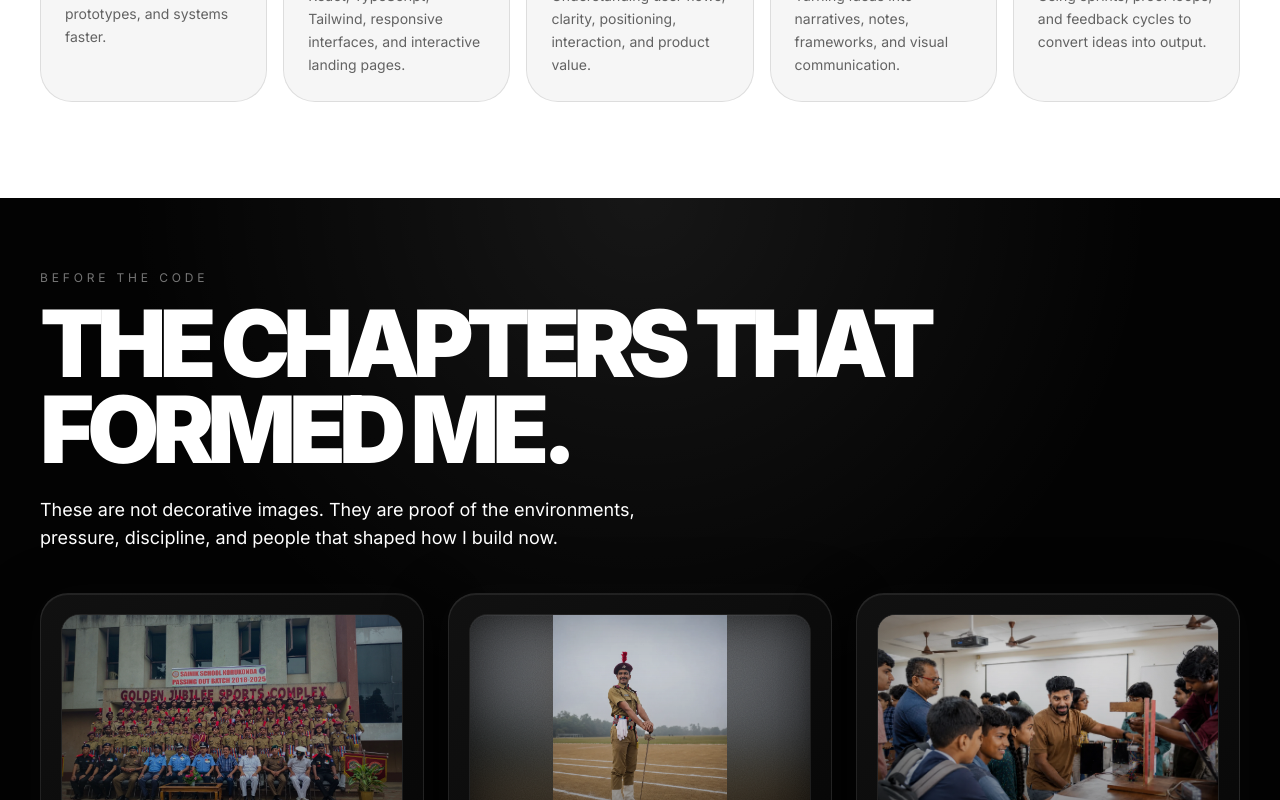
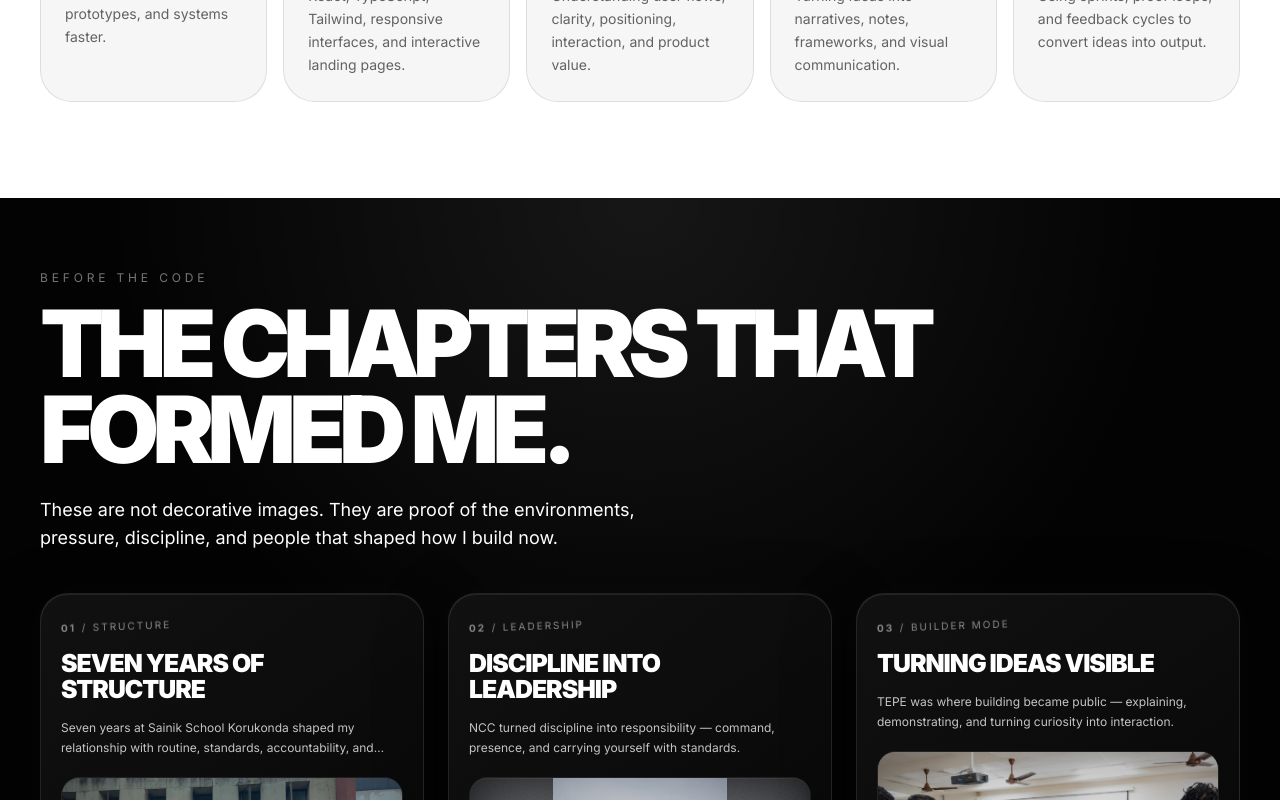
Before and after one commit to batmanvigilante7/hemanthsai, a React (Vite) app: page / in a window 1280 px wide. Shown: the part 11200-12000 px from the top of the page. Built offline with nearby package versions, Linux system fonts and the light colour scheme.

Commit message:
Match chapter cards to Aceternity depth structure

```diff
--- a/src/PortfolioApp.tsx
+++ b/src/PortfolioApp.tsx
@@ -725,8 +725,31 @@ function ChapterCard({ chapter, onOpen, className = '' }: { chapter: Chapter; on
           <div className="chapter-card-glow" />
 
           <CardItem
-            translateZ="95"
-            className={`noise group relative z-0 h-[190px] w-full select-none overflow-hidden rounded-[1.15rem] border border-white/10 bg-black/35 shadow-[inset_0_1px_0_rgba(255,255,255,0.08)] ${desktopPlateHeight}`}
+            translateZ="50"
+            className="w-full"
+          >
+            <p className="chapter-chip text-[9px] uppercase tracking-[0.2em] text-white/50 sm:text-[10px]">
+              <span className="font-bold">{number}</span>
+              <span className="text-white/24">/</span>
+              <span>{label}</span>
+            </p>
+            <h3 className="chapter-card-title mt-3 max-w-xl text-[clamp(1.15rem,2.8vw,1.55rem)] font-black uppercase leading-[1.05] tracking-[-0.04em] text-white">
+              {title}
+            </h3>
+          </CardItem>
+
+          <CardItem
+            translateZ="60"
+            className="w-full"
+          >
+            <p className="chapter-card-caption line-clamp-2 max-w-xl text-xs leading-relaxed text-white/58">
+              {caption}
+            </p>
+          </CardItem>
+
+          <CardItem
+            translateZ="100"
+            className={`noise group relative z-0 mt-1 h-[190px] w-full select-none overflow-hidden rounded-[1.15rem] border border-white/10 bg-black/35 shadow-[inset_0_1px_0_rgba(255,255,255,0.08)] ${desktopPlateHeight}`}
           >
             {useBlurBackplate && (
               <img
@@ -749,37 +772,6 @@ function ChapterCard({ chapter, onOpen, className = '' }: { chapter: Chapter; on
             <div className="pointer-events-none absolute inset-0 z-20 shadow-[inset_0_0_70px_rgba(0,0,0,0.45)] sm:shadow-[inset_0_0_100px_rgba(0,0,0,0.55)]" />
           </CardItem>
 
-          <div className="flex flex-col gap-2 text-white [transform-style:preserve-3d]">
-            <CardItem
-              translateZ="70"
-              translateY={-5}
-              className="chapter-chip text-[9px] uppercase tracking-[0.2em] text-white/50 sm:text-[10px]"
-            >
-              <span className="font-bold">{number}</span>
-              <span className="text-white/24">/</span>
-              <span>{label}</span>
-            </CardItem>
-
-            <CardItem
-              translateZ="55"
-              translateY={-4}
-              className="w-full"
-            >
-              <h3 className="chapter-card-title max-w-xl text-[clamp(1.15rem,2.8vw,1.55rem)] font-black uppercase leading-[1.05] tracking-[-0.04em] text-white">
-                {title}
-              </h3>
-            </CardItem>
-
-            <CardItem
-              translateZ="35"
-              translateY={-2}
-              className="w-full"
-            >
-              <p className="chapter-card-caption mt-0.5 line-clamp-2 max-w-xl text-xs leading-relaxed text-white/58">
-                {caption}
-              </p>
-            </CardItem>
-
           <CardItem
             translateZ="20"
             className="w-full"
@@ -788,7 +780,6 @@ function ChapterCard({ chapter, onOpen, className = '' }: { chapter: Chapter; on
               View chapter -&gt;
             </p>
           </CardItem>
-          </div>
         </CardBody>
       </CardContainer>
     </FadeIn>
```
Lines whose indentation alone changed are shown as unchanged.
